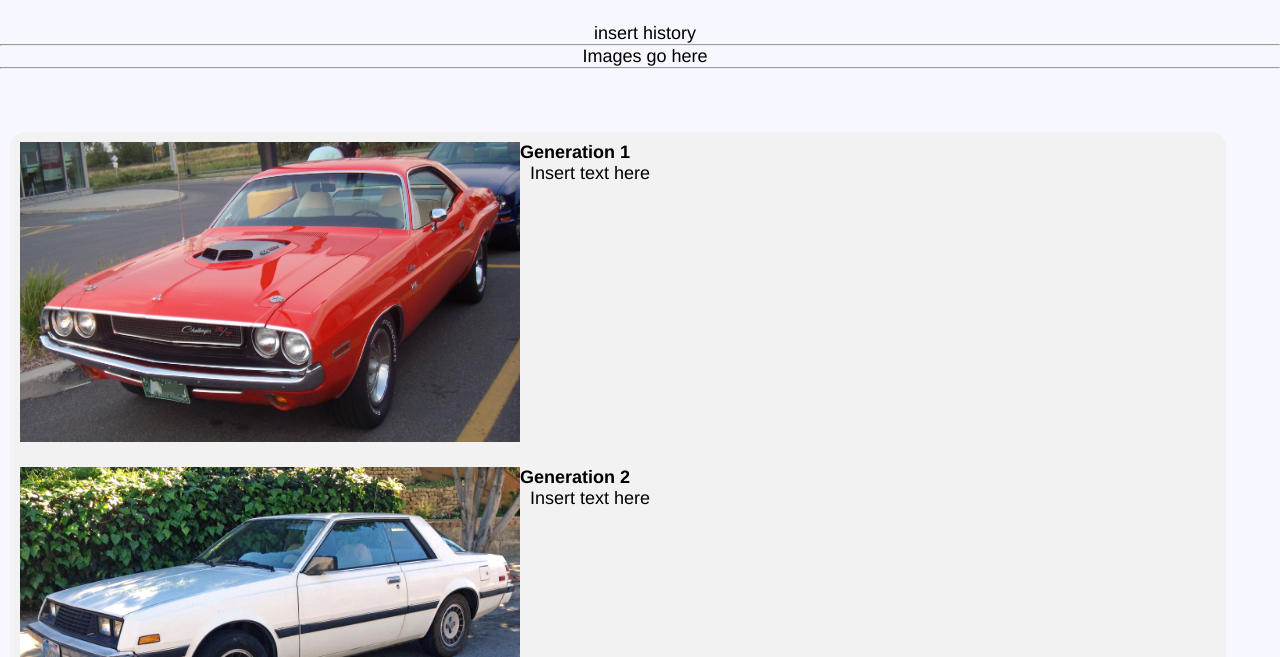
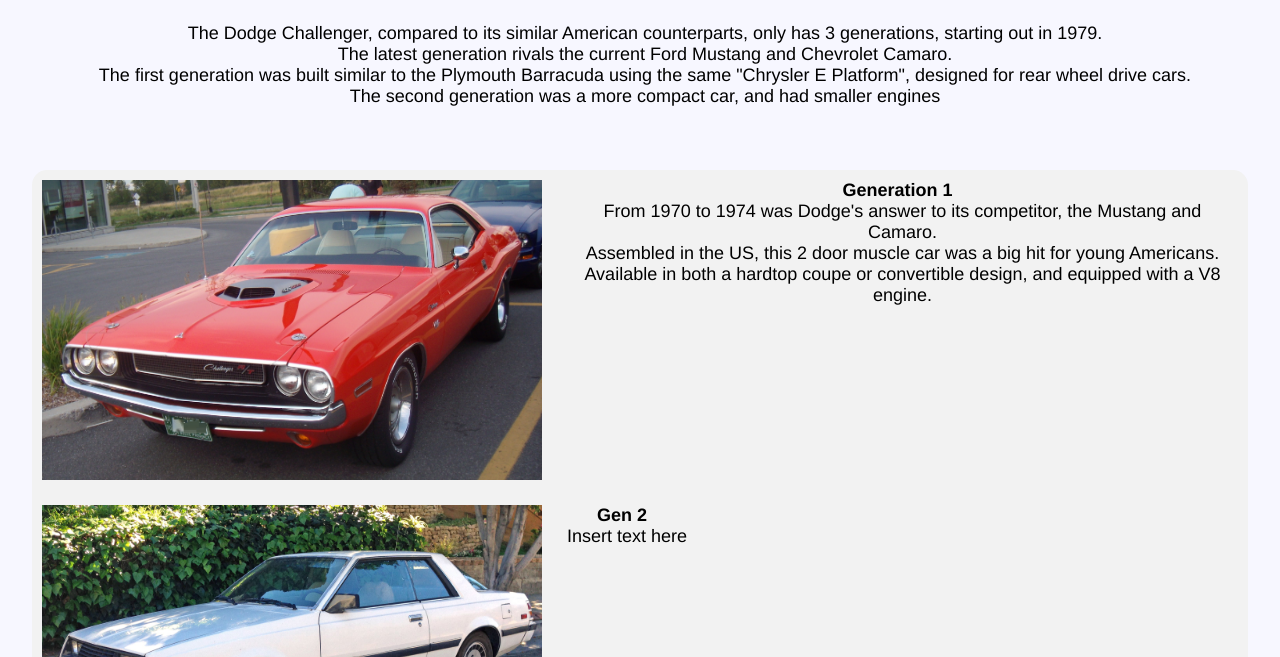
Before and after one commit to oscarvelez/oscarvelez.github.io, a plain HTML site: page page4.html in a window 1280 px wide. Shown: the part 143-800 px from the top of the page. Drawn offline with Linux system fonts and the light colour scheme.

Commit message:
page 4 construction

```diff
--- a/page4.html
+++ b/page4.html
@@ -6,7 +6,7 @@ SENG 513 Assignment 1 -->
 <html lang = 'en'>
 <head>
     <meta charset="utf-8"/>
-    <title>Dodge Chalenger</title>
+    <title>Dodge Challenger</title>
     <link rel='stylesheet' href='styles.css'/>
 </head>
 <body>
@@ -22,27 +22,29 @@ SENG 513 Assignment 1 -->
     </div>
 </div>
 <h1>Dodge Challenger</h1>
-<p>insert history</p>
+<p>The Dodge Challenger, compared to its similar American counterparts, only has 3 generations, starting out in 1979.</p>
+<p>The latest generation rivals the current Ford Mustang and Chevrolet Camaro.</p>
+<p>The first generation was built similar to the Plymouth Barracuda using the same "Chrysler E Platform", designed for rear wheel drive cars.</p>
+<p>The second generation was a more compact car, and had smaller engines</p>
 
 
-<hr>
-<p>Images go here</p>
-<hr>
 <br><br><br>
 
 <div class = 'charger-layout'>
 
     <div class = 'charger-item'>
-
        <div class = 'inner-wrapper'>
            <div class = 'img-area'>
                <img src="images/challenger%20gen1.jpg" height="300" width="500"/>
            </div>
            <div class ='info'>
                <h4>Generation 1</h4>
-               <p>Insert text here</p>
+               <p>From 1970 to 1974 was Dodge's answer to its competitor, the Mustang and Camaro.</p>
+               <p>Assembled in the US, this 2 door muscle car was a big hit for young Americans.</p>
+               <p>Available in both a hardtop coupe or convertible design, and equipped with a V8 engine.</p>
            </div>
        </div>
+    </div>
 
         <div class = 'charger-item'>
             <div class = inner-wrapper>
@@ -50,7 +52,7 @@ SENG 513 Assignment 1 -->
                     <img src="images/challenger%20gen2.jpg" height="300" width="500"/>
                 </div>
                 <div class = 'info'>
-                    <h4>Generation 2</h4>
+                    <h4>Gen 2</h4>
                     <p>Insert text here</p>
                 </div>
             </div>
@@ -69,13 +71,7 @@ SENG 513 Assignment 1 -->
             </div>
 
         </div>
-
     </div>
-
-
-
-
-</div>
 
 </body>
 </html>
--- a/styles.css
+++ b/styles.css
@@ -21,6 +21,9 @@ h1 {
 h3 {
     text-align: center;
     color: #343434;
+}
+h4 {
+    text-align: center;
 }
 
 p {
@@ -117,12 +120,14 @@ tr:nth-child(even) {
     /*color: #f2f2f2;*/
     background-color: #f2f2f2;
     width: 95%;
-    margin-left: 10px;
-    margin-right: auto;}
+    margin: auto;
+}
+
 .charger-item{
     display: flex;
     flex-wrap: initial;
     flex-direction: column;
+
 }
 .inner-wrapper{
     display: flex;
@@ -130,6 +135,11 @@ tr:nth-child(even) {
 }
 .inner-wrapper >img{
     border-radius: 25px;
+}
+
+.info{
+    text-align: center;
+    padding-left: 15px;
 }
 
 /*CSS for toplevel.html photo grid of 4 photos   */
```
